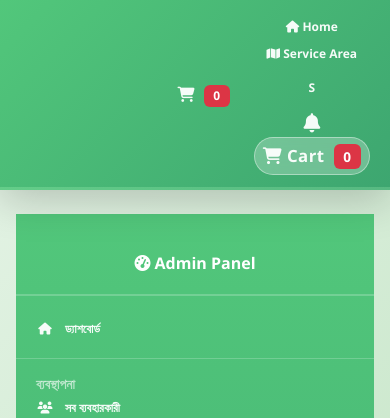
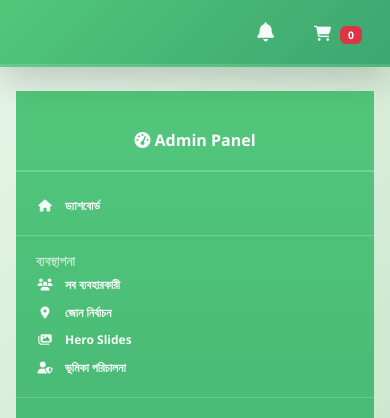
Before and after one commit to fahadhossenbappy123-crypto/DelevaryZone, a Django app: page /dashboard/categories/ in a window 390 px wide. Shown: the top 418 px of the page. Run offline with Django 5.2, Linux system fonts and the light colour scheme; the visitor is signed in with stand-in values (Sample User, id 1); data that the repository does not hold is empty.

Commit message:
fix: clean up mobile navbar to show only cart and notification icons

```diff
--- a/shop/templates/shop/base.html
+++ b/shop/templates/shop/base.html
@@ -826,15 +826,24 @@
                 <i class="fas fa-utensils"></i> ZoneDelivery
             </a>
 
+            <!-- Mobile Top Bar Icons (Cart & Notification) -->
+            <div class="d-md-none d-flex align-items-center gap-2 ms-auto">
+                <!-- Mobile: Notification Icon -->
+                <button class="nav-link" id="notificationBellMobileTop" style="border: none; background: none; padding: 0.5rem 0.75rem; cursor: pointer; position: relative; font-size: 1.2rem; color: white;" onclick="openNotificationModal()">
+                    <i class="fas fa-bell"></i>
+                    <span id="notificationBadgeMobileTop" class="badge bg-danger" style="position: absolute; top: 5px; right: 0px; font-size: 0.65rem; font-weight: 700; padding: 0.25rem 0.5rem; display: none;">0</span>
+                </button>
+
                 <!-- Mobile: Cart Icon -->
-            <a class="nav-link d-md-none ms-auto" href="{% url 'view_cart' %}" style="padding: 0.5rem 0.75rem; font-size: 1.2rem;">
+                <a class="nav-link" href="{% url 'view_cart' %}" style="padding: 0.5rem 0.75rem; font-size: 1.2rem; color: white;">
                     <i class="fas fa-shopping-cart fs-5"></i>
                     {% if request.session.cart %}
-                    <span class="badge bg-danger ms-1" style="font-size: 0.75rem; font-weight: 700; padding: 0.3rem 0.6rem;">{{ request.session.cart|length }}</span>
+                        <span class="badge bg-danger ms-1" style="font-size: 0.65rem; font-weight: 700; padding: 0.25rem 0.5rem;">{{ request.session.cart|length }}</span>
                     {% else %}
-                    <span class="badge bg-danger ms-1" style="font-size: 0.75rem; font-weight: 700; padding: 0.3rem 0.6rem;">0</span>
+                        <span class="badge bg-danger ms-1" style="font-size: 0.65rem; font-weight: 700; padding: 0.25rem 0.5rem;">0</span>
                     {% endif %}
                 </a>
+            </div>
 
             <script>
                 // ============ GLOBAL VARIABLES ============
@@ -869,6 +878,7 @@
                     const notificationList = document.getElementById('notificationList');
                     const badgeDesktop = document.getElementById('notificationBadgeDesktop');
                     const badgeMobile = document.getElementById('notificationBadgeMobile');
+                    const badgeMobileTop = document.getElementById('notificationBadgeMobileTop');
 
                     // Update desktop badge
                     if (unreadCount > 0) {
@@ -878,13 +888,23 @@
                         badgeDesktop.style.display = 'none';
                     }
 
-                    // Update mobile badge
+                    // Update mobile bottom nav badge
                     if (badgeMobile) {
                         if (unreadCount > 0) {
                             badgeMobile.textContent = unreadCount;
                             badgeMobile.classList.add('active');
                         } else {
                             badgeMobile.classList.remove('active');
+                        }
+                    }
+
+                    // Update mobile top navbar badge
+                    if (badgeMobileTop) {
+                        if (unreadCount > 0) {
+                            badgeMobileTop.textContent = unreadCount;
+                            badgeMobileTop.style.display = 'block';
+                        } else {
+                            badgeMobileTop.style.display = 'none';
                         }
                     }
 
@@ -1022,7 +1042,7 @@
             </script>
 
             <!-- Desktop Menu (Always Visible) -->
-            <div id="navbarNav">
+            <div id="navbarNav" class="d-none d-md-block">
                 <ul class="navbar-nav ms-auto align-items-center">
                     <li class="nav-item">
                         <a class="nav-link" href="{% url 'home' %}"><i class="fas fa-home"></i> Home</a>
```
Lines whose indentation alone changed are shown as unchanged.
